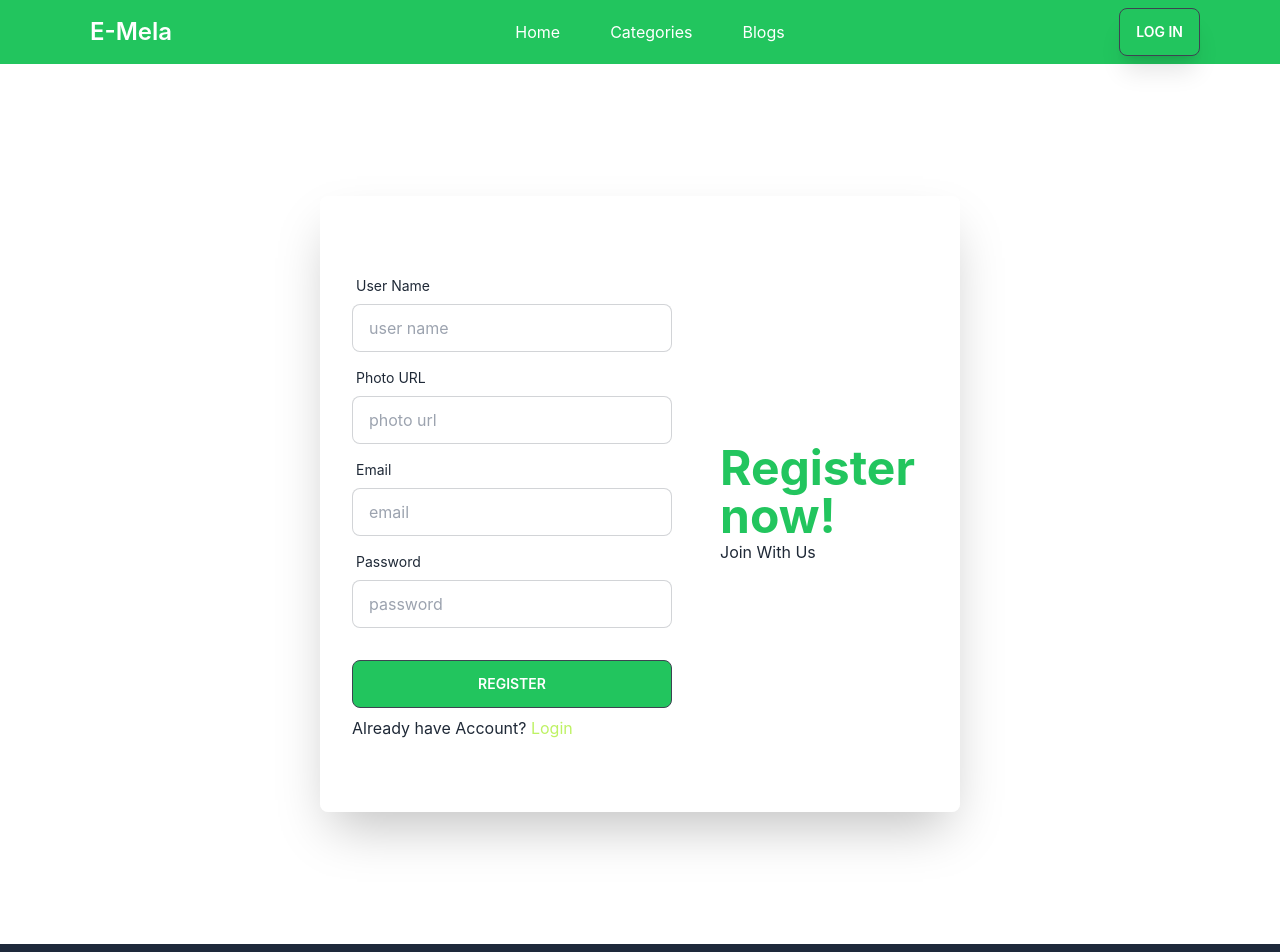
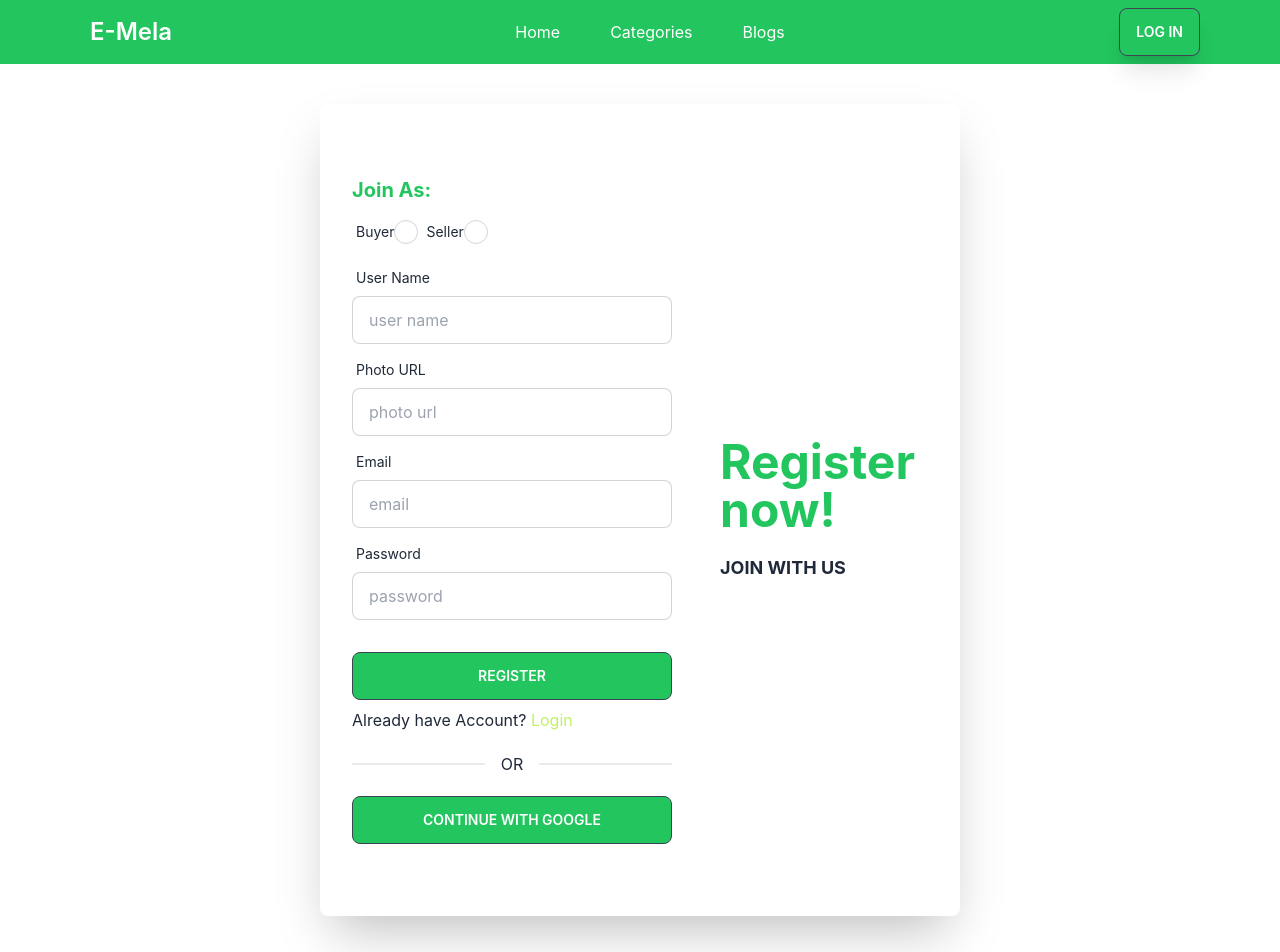
Before and after one commit to farhanchy99/e-mela-client, a React (Create React App) app: page /register in a window 1280 px wide. Shown: the top 952 px of the page. Built offline with nearby package versions, Linux system fonts and the light colour scheme; no server answers.

Commit message:
5th commit

```diff
--- a/src/Layout/DashLayout.js
+++ b/src/Layout/DashLayout.js
@@ -1,5 +1,5 @@
 import React from 'react';
-import { Outlet } from 'react-router-dom';
+import { Link, Outlet } from 'react-router-dom';
 import Header from '../Shared/Header/Header';
 
 const DashLayout = () => {
@@ -13,9 +13,13 @@ const DashLayout = () => {
             </div>
             <div className="drawer-side">
                 <label htmlFor="dash-drawer" className="drawer-overlay"></label>
-                <ul className="menu p-4 w-80 bg-base-100 text-base-content">
-                <li><a>Sidebar Item 1</a></li>
-                <li><a>Sidebar Item 2</a></li>
+                <ul className="menu p-4 w-80 bg-slate-800 text-white font-bold">
+                <li><Link>All Sellers</Link></li>
+                <li><Link>All Buyers</Link></li>
+                <li><Link>Reported Items</Link></li>
+                <li><Link>My Orders</Link></li>
+                <li><Link>My Products</Link></li>
+                <li><Link>Add Products</Link></li>
                 </ul>
 
             </div>
--- a/src/Pages/LogIn/Login.js
+++ b/src/Pages/LogIn/Login.js
@@ -3,17 +3,37 @@ import { useForm } from "react-hook-form";
 import swal from "sweetalert";
 import { Link, useLocation, useNavigate } from 'react-router-dom';
 import { AuthContext } from '../../contexts/AuthProvider';
+import { GoogleAuthProvider } from 'firebase/auth';
 
 
 const Login = () => {
 
     const { register, formState: {errors}, handleSubmit } = useForm();
     const [loginError, setLoginError] = useState('');
-    const {logIn} = useContext(AuthContext)
+    const {logIn, providerLogin} = useContext(AuthContext);
+    const googleProvider = new GoogleAuthProvider();
     const location = useLocation();
     const navigate = useNavigate();
 
     const from = location.state?.from?.pathname || '/';
+
+    const handleGoogleSignIn = () =>{
+        providerLogin(googleProvider)
+        .then(result=>{
+            const user = result.user;
+            navigate(from, {replace: true});
+            console.log(user);
+            setLoginError("");
+        })
+        .catch((error) => {
+            swal({
+                title: "Unsuccessfully Log In",
+                button: "OK",
+                icon: "error"
+              });
+              setLoginError(error);
+        });
+    }
 
     const handleLogin = data => {
         console.log(data)
@@ -67,13 +87,12 @@ const Login = () => {
                     <div>
                         {loginError && <p className='text-red-600'>{loginError}</p>}
                     </div>
-
                     <label className="label">
                             <p className=''>Still not have account? <Link to={'/register'} className="link link-hover">Register Now</Link></p>
                     </label>
                 </form>
                 <div className='divider'>OR</div>
-                <button className='btn bg-green-500'>Continue with Google</button>
+                <button onClick={handleGoogleSignIn} className='btn bg-green-500'>Continue with Google</button>
                 </div>
             </div>
             </div>
--- a/src/Pages/Register/Register.js
+++ b/src/Pages/Register/Register.js
@@ -1,23 +1,56 @@
 import React, { useContext, useState } from 'react';
 import { useForm } from "react-hook-form";
 import swal from "sweetalert";
-import { Link, useNavigate } from 'react-router-dom';
+import { Link, useLocation, useNavigate } from 'react-router-dom';
 import { AuthContext } from '../../contexts/AuthProvider';
+import { GithubAuthProvider, GoogleAuthProvider } from 'firebase/auth';
 
 const Register = () => {
     const { register, formState: {errors}, handleSubmit } = useForm();
     const [error, setError] = useState('')
-    const {createUser, updateUserProfile} = useContext(AuthContext)
+    const [role, setRole] = useState();
+    const {createUser, updateUserProfile, providerLogin} = useContext(AuthContext);
+    const googleProvider = new GoogleAuthProvider();
     const navigate = useNavigate();
+    const location = useLocation();
+
+    const from = location.state?.from?.pathname|| "/";
+
+    const handleGoogleSignIn = (data) =>{
+        providerLogin(googleProvider)
+        .then(result=>{
+            const user = result.user;
+            navigate(from, {replace: true});
+            console.log(user);
+            setError("");
+            swal({
+                title: "Successfully Registered",
+                button: "OK",
+                icon: "success"
+              });
+              const googleProfile ={ email: data.email, displayName: data.displayName, photoURL: data.photoURL};
+              updateUserProfile(googleProfile)
+              .then(()=>{
+                  saveUser(data.email, data.password, data.photoURL, data.name, data.role)
+              })
+        })
+        .catch((error) => {
+            swal({
+                title: "Unsuccessfully Log In",
+                button: "OK",
+                icon: "error"
+              });
+            setError(error);
+        });
+    }
 
     const handleSignIn = (data) => {
         setError('');
 
-        createUser(data.email, data.password, data.photoURL, data.name)
+        createUser(data.email, data.password, data.photoURL, data.name, data.role)
         .then( result => {
             const user = result.user;
             console.log(user);
-            setError('');
             swal({
                 title: "Successfully Registered",
                 button: "OK",
@@ -26,7 +59,7 @@ const Register = () => {
             const profile ={ displayName: data.name, photoURL: data.photoURL};
             updateUserProfile(profile)
             .then(()=>{
-                saveUser(data.email, data.password, data.photoURL, data.name)
+                saveUser(data.email, data.password, data.photoURL, data.name, data.role)
             })
             .catch( e => console.error(e));
         })
@@ -40,8 +73,8 @@ const Register = () => {
         })
     }
 
-    const saveUser = (email, password, photoURL, name) =>{
-        const userData = {email, password, photoURL, name};
+    const saveUser = (email, password, photoURL, name, role) =>{
+        const userData = {email, password, photoURL, name, role};
         fetch('http://localhost:5000/users', {
             method: "POST",
             headers:{
@@ -63,10 +96,26 @@ const Register = () => {
                 <div className="hero-content flex-col lg:flex-row-reverse w-4/5 lg:w-1/2 backdrop-blur-sm bg-white/30 p-0 shadow-2xl rounded-lg py-10">
                     <div className="text-center lg:text-left">
                         <h1 className="text-5xl font-bold text-green-500">Register now!</h1>
-                        <p>Join With Us</p>
+                        <p className="text-lg font-bold mt-5">JOIN WITH US</p>
                     </div>
                     <div className="card flex-shrink-0 w-full max-w-sm">
                     <form onSubmit={handleSubmit(handleSignIn)} className="card-body">
+                        <h1 className="text-xl font-bold text-green-500">Join As:</h1>
+                        <div className='w-1/2 flex mr-4'>
+                            <div className="form-control">
+                            <label className="label cursor-pointer">
+                                <span className="label-text">Buyer</span>
+                                <input type="radio" name="role" className="radio checked:bg-green-500" {...register("role", {required: true})} value="Buyer" onChange={e=> setRole(e.target.value)}/>
+                            </label>
+                            </div>
+                            <div className="form-control">
+                            <label className="label cursor-pointer">
+                                <span className="label-text">Seller</span>
+                                <input type="radio" name="role" className="radio checked:bg-green-500" {...register("role", {required: true})} value="Seller" onChange={e=> setRole(e.target.value)}/>
+                            </label>
+                            </div>
+                        </div>
+
                         <div className="form-control">
                         <label className="label">
                             <span className="label-text">User Name</span>
@@ -97,11 +146,15 @@ const Register = () => {
                             <input type="password" {...register("password", {required: "Password is Required"})} placeholder="password" className="input input-bordered" />
                             {errors.password && <p role="alert">{errors.password?.message}</p>}
                         </div>
+
                         <div className="form-control mt-6">
                             <button className="btn bg-green-500 text-white">Register</button>
                         </div>
                         {error && <p className='text-red-600'>{error}</p>}
                         <p>Already have Account?<Link to={'/login'} className="text-lime-300"> Login</Link></p>
+
+                        <div className='divider'>OR</div>
+                        <button onClick={handleGoogleSignIn} className='btn bg-green-500'>Continue with Google</button>
                     </form>
                     </div>
                 </div>
```
